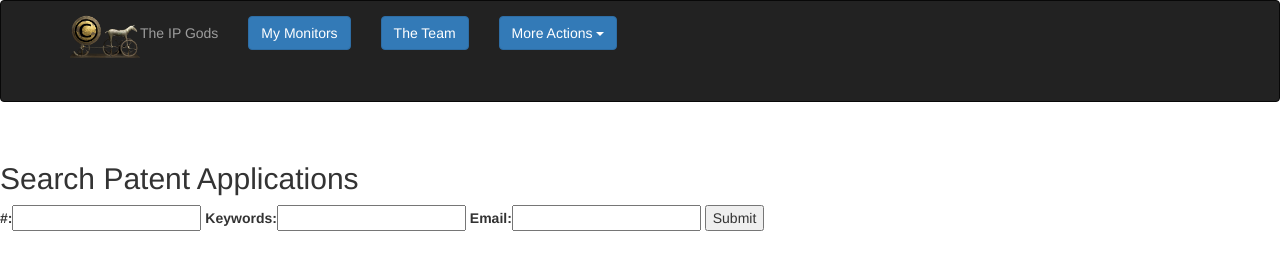
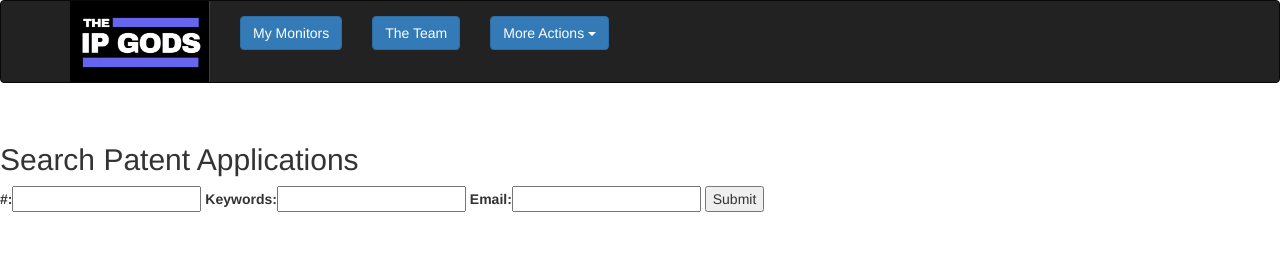
Before and after one commit to The-IP-Gods/The-IP-Gods, a Django app: page / in a window 1280 px wide. Shown: the top 255 px of the page. Run offline with Django 3.2, Linux system fonts and the light colour scheme; some libraries are stand-ins or nearby versions.

Commit message:
update logo

```diff
--- a/hello/templates/base.html
+++ b/hello/templates/base.html
@@ -46,8 +46,8 @@
           <span class="icon-bar"></span>
           <span class="icon-bar"></span>
         </button>
-        <img src="static/icon-square.png" width=70px align="left" class="img-responsive header-img"></img>
-        <a class="navbar-brand" href="http://ipgod.tech"><h5>The IP Gods<h5></a>
+        <img src="static/logo_4.png" width=140px align="left" class="img-responsive header-img"></img>
+        <a class="navbar-brand" href="http://ipgod.tech"></a>
       </div>
       <div id="navbar" class="navbar-collapse collapse">
         <ul class="nav navbar-nav">
```
Also changed, not shown: hello/static/logo_4.png (added).
